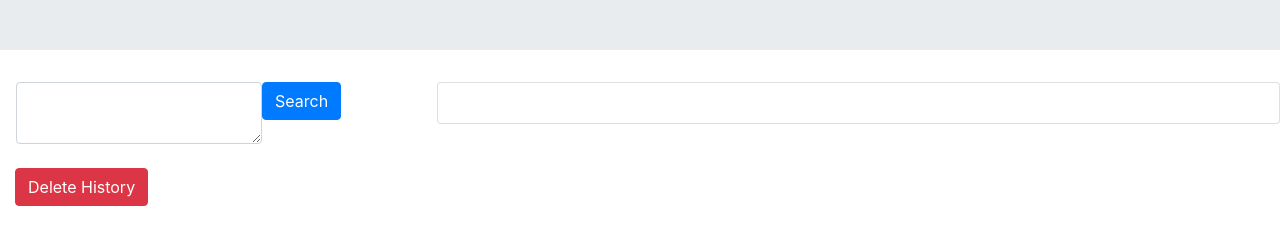
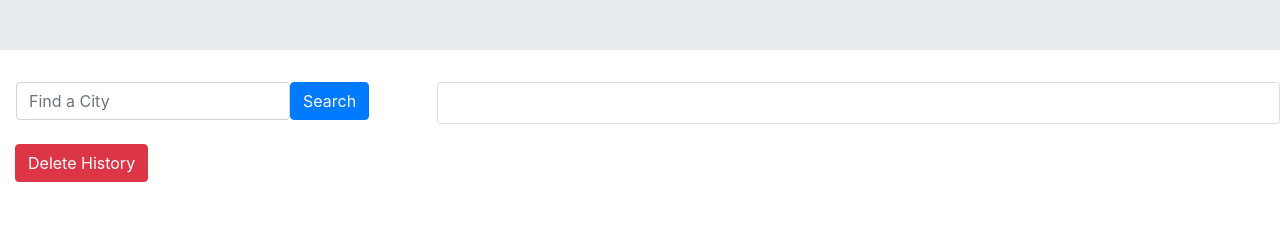
Before and after one commit to isaiahant/weatherDashboard, a plain HTML site: page index.html in a window 1280 px wide. Shown: the part 153-398 px from the top of the page. Drawn offline with nearby package versions, Linux system fonts and the light colour scheme.

Commit message:
little touchup

```diff
--- a/app.js
+++ b/app.js
@@ -102,8 +102,8 @@ document.getElementById('search').addEventListener('click', function () {
     localStorage.setItem('weatherSearchHistory', JSON.stringify(searchHistory))
     displaySearchHistory()
     displayWeather(search)
-    search = ''
   }
+  search = ''
 })
 
 document.addEventListener('click', (event) =>{
--- a/index.html
+++ b/index.html
@@ -31,8 +31,8 @@
     <main class="col-4">
       <article class="form-inline">
         <div class="form-group mx-sm-3 mb-2">
-          <textarea type="text" class="form-control" id="inputPassword2" placeholder="Find a City">
-          </textarea>
+          <input type="text" class="form-control" id="inputPassword2" placeholder="Find a City">
+          </input>
           <button type="submit" class="btn btn-primary mb-2" id="search">Search</button>
         </div>
       </article>
```
